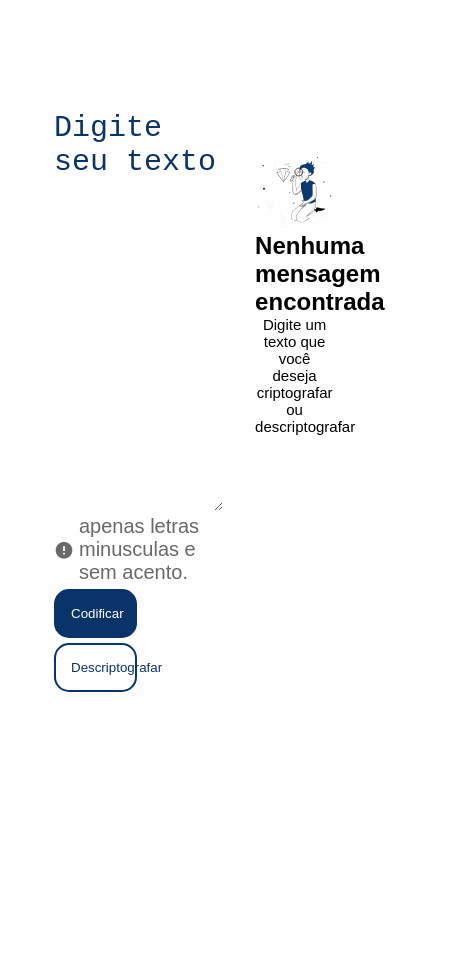
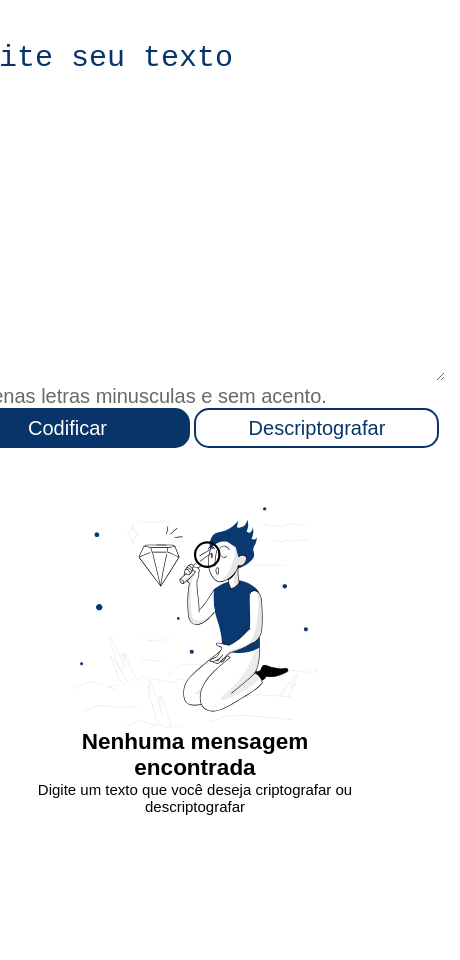
Before and after one commit to Mateuscoding/projeto_decodificador_challenge, a plain HTML site: page index.html in a window 390 px wide. Shown: the part 124-1084 px from the top of the page, 460 px wide, since content can reach past the window. After the commit the page ends 985 px from the top, so only its background shows below. Drawn offline with nearby package versions, Linux system fonts and the light colour scheme.

Commit message:
responsivo

```diff
--- a/style.css
+++ b/style.css
@@ -6,32 +6,34 @@
 header{
     position: relative;
     width: 100%;
-    height: 200px;
+    height: 150px;
 }
 img{
-    width: 100%;
+    width: 70%;
 }
 .logo{
     position: absolute;
     left: 3%;
     top: 30%;
-    /* background-color: red; */
 }
 main{
-   margin: 0 auto;
-   padding: 20px;
+    width: 100%;
+    height: 100%;
+    margin: 0 auto;
     display: flex;
-    width: 80%;
-    height: 100vh;
+    justify-content: center;
+    gap: 40px;
+    flex-wrap: wrap;
 }
 
 .campo-codificar{
-    width: 60%;
-    height: 400px;
+    width: 600px;
+    min-width: 500px;
+    /* background-color: rebeccapurple; */
+    height: 340px;
     padding: 15px;
-    /* margin-top: 40px; */
     font-family: sans-serif;
-    /* background-color: rebeccapurple; */
+    margin-bottom: 25px;
 }
  textarea{
     /* background-color: red; */
@@ -54,22 +56,21 @@ textarea::placeholder{
 }
 .btn{
     width: 100%;
-    /* background-color: red; */
+    height: 40px;
 }
 .btn button{
     background-color: transparent;
     border: 2px solid #093469;
     color: #093469;
     width: 49%;
-    padding: 15px;
-    margin-top: 5px;
+    height: 40px;
     border-radius: 15px;
+    font-size: 20px;
+    cursor: pointer;
 }
 
 .retorno-decodificador{
-    position: relative;
-    /* padding: 60px; */
-    width: 40%;
+    width: 350px;
     height: 400px;
 }
 .retorno-decodificador textarea{
@@ -77,17 +78,19 @@ textarea::placeholder{
     color: #696969;
     font-size: 20px;
     width: 100%;
-    height: 400px;
+    height: 100%;
 }
 .texto-vazio{
-    /* display: none; */
-    width: 70%;
+    width: 100%;
+    height: 100%;
+    display: flex;
+    flex-direction: column;
+    justify-content: center;
+    align-items: center;
+    text-align: center;
+    font-size: 15px;
     font-family: sans-serif;
-    text-align: center;
-    position: absolute;
-    top: 50%;
-    left: 50%;
-    transform: translate(-50%, -50%);
+    /* background-color: #093469; */
 }
 .texto-vazio p{
     font-size: 15px;
```
